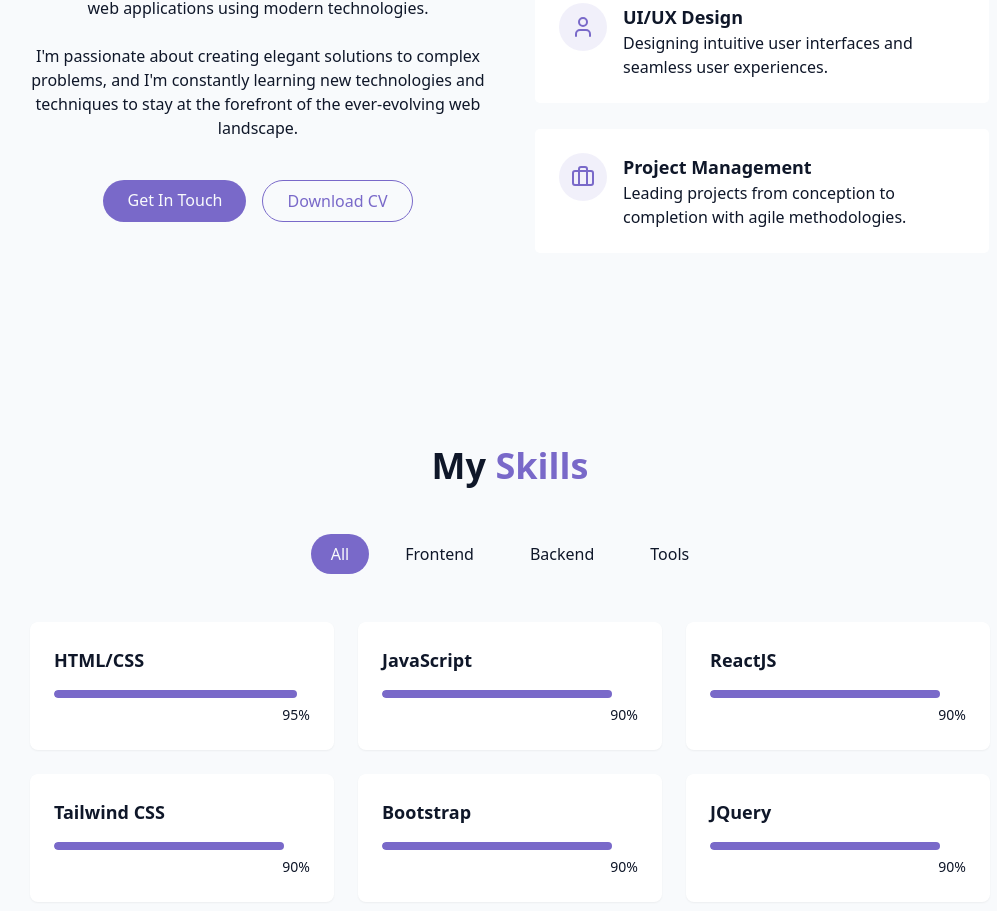
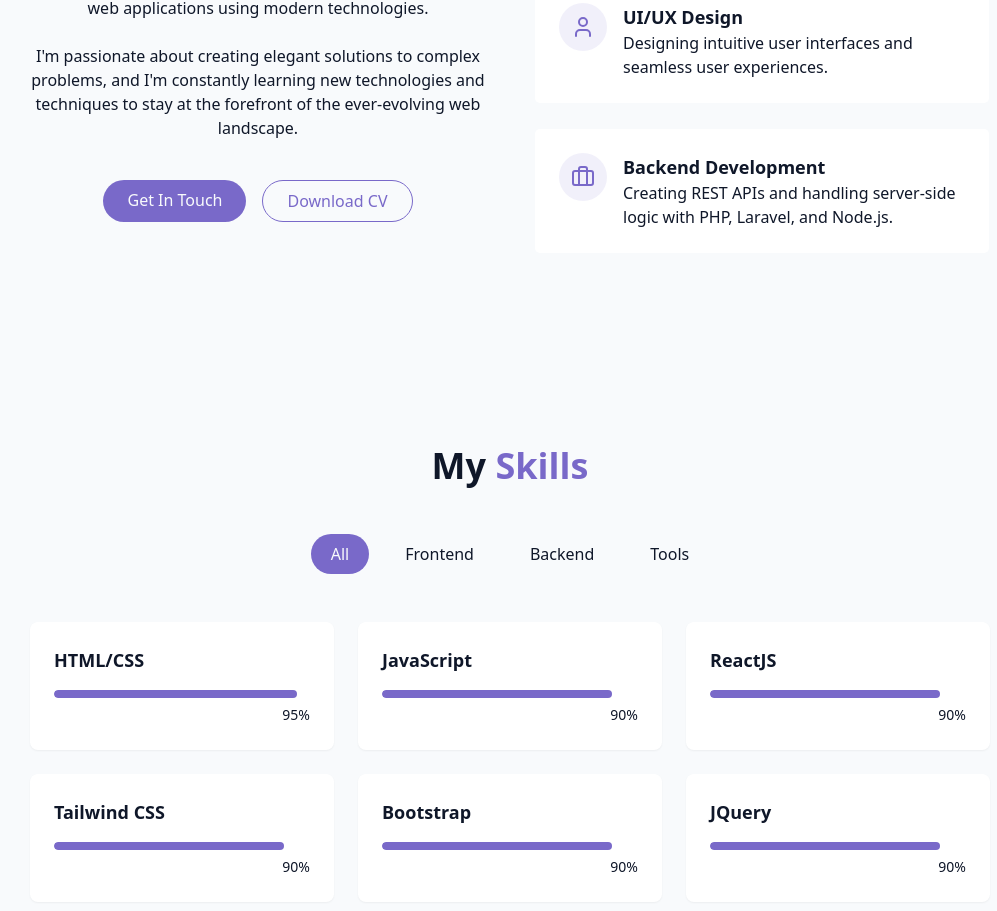
Before and after one commit to trupti796/reactjs-portfolio, a React (Vite) app: page / in a window 1280 px wide. Shown: the part 1156-2067 px from the top of the page, without its empty margins (130-1127 px from the left). Built offline with nearby package versions, Linux system fonts and the light colour scheme.

Commit message:
Added About service card

```diff
--- a/src/components/AboutSection.jsx
+++ b/src/components/AboutSection.jsx
@@ -79,10 +79,9 @@ export const AboutSection = () => {
                 </div>
 
                 <div className="text-left">
-                  <h4 className="font-semibold text-lg">Project Management</h4>
+                  <h4 className="font-semibold text-lg">Backend Development</h4>
                   <p className="text-muted-foreground">
-                    Leading projects from conception to completion with agile
-                    methodologies.
+                    Creating REST APIs and handling server-side logic with PHP, Laravel, and Node.js.
                   </p>
                 </div>
               </div>
```
